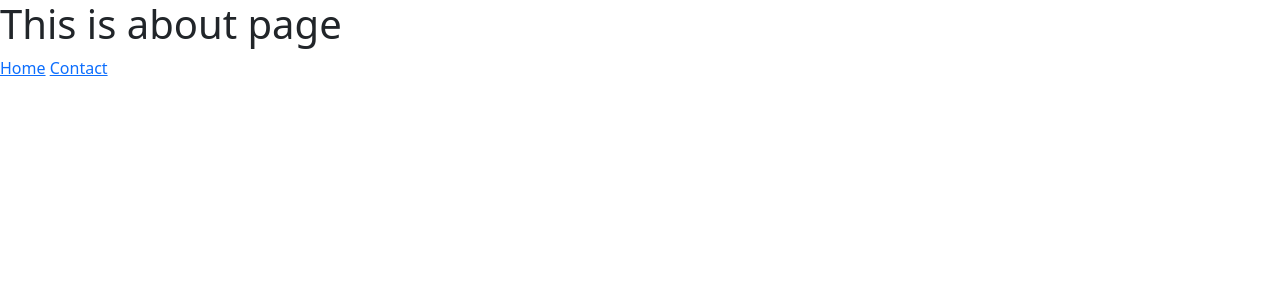
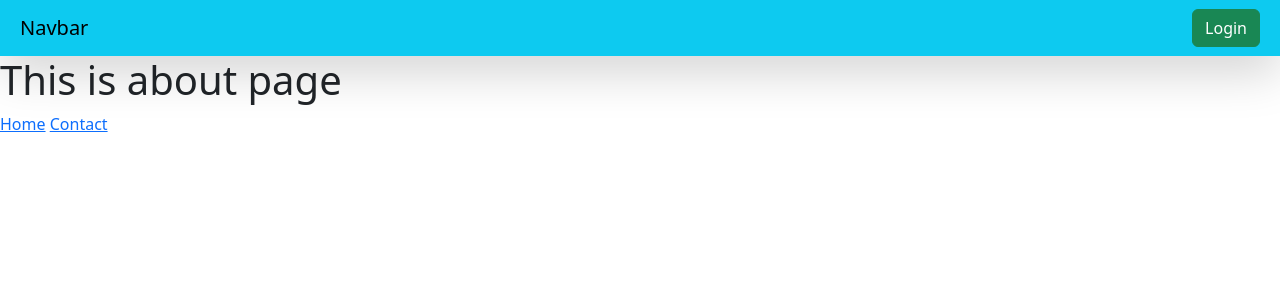
Before and after one commit to omsant02/Django, a Django app: page /about/ in a window 1280 px wide. Shown: the top 300 px of the page. Run offline with Django 5.2, Linux system fonts and the light colour scheme.

Commit message:
add logout functionality and loginrequired

```diff
--- a/core/core/urls.py
+++ b/core/core/urls.py
@@ -31,6 +31,7 @@ urlpatterns = [
     path('admin/', admin.site.urls),
     path('login/', login_page, name="login_page"),
     path('register/', register, name="register"),
+    path('logout/', logout_page, name="logout_page"),
 
     # dynamic route
     path('delete-receipe/<id>/',delete_receipe,name='delete_receipe'),
--- a/core/home/templates/base.html
+++ b/core/home/templates/base.html
@@ -11,6 +11,19 @@
     <title>{{page}}</title>
   </head>
   <body>
+    <nav class="navbar bg-info dark p-2 shadow-lg">
+      <div class="container-fluid">
+        <a class="navbar-brand">Navbar</a>
+        <form class="d-flex" role="search">
+          {% if request.user.is_authenticated %}
+          <a href="/logout/" class="btn btn-success" type="submit">Logout</a>
+          {% else %}
+          <a href="/login/" class="btn btn-success" type="submit">Login</a>
+          {% endif %}
+        </form>
+      </div>
+    </nav>
+
     {% block start %} {% endblock %}
 
     <script>
```
Also changed, not shown: core/vege/views.py (+7 -1 lines), core/db.sqlite3.
